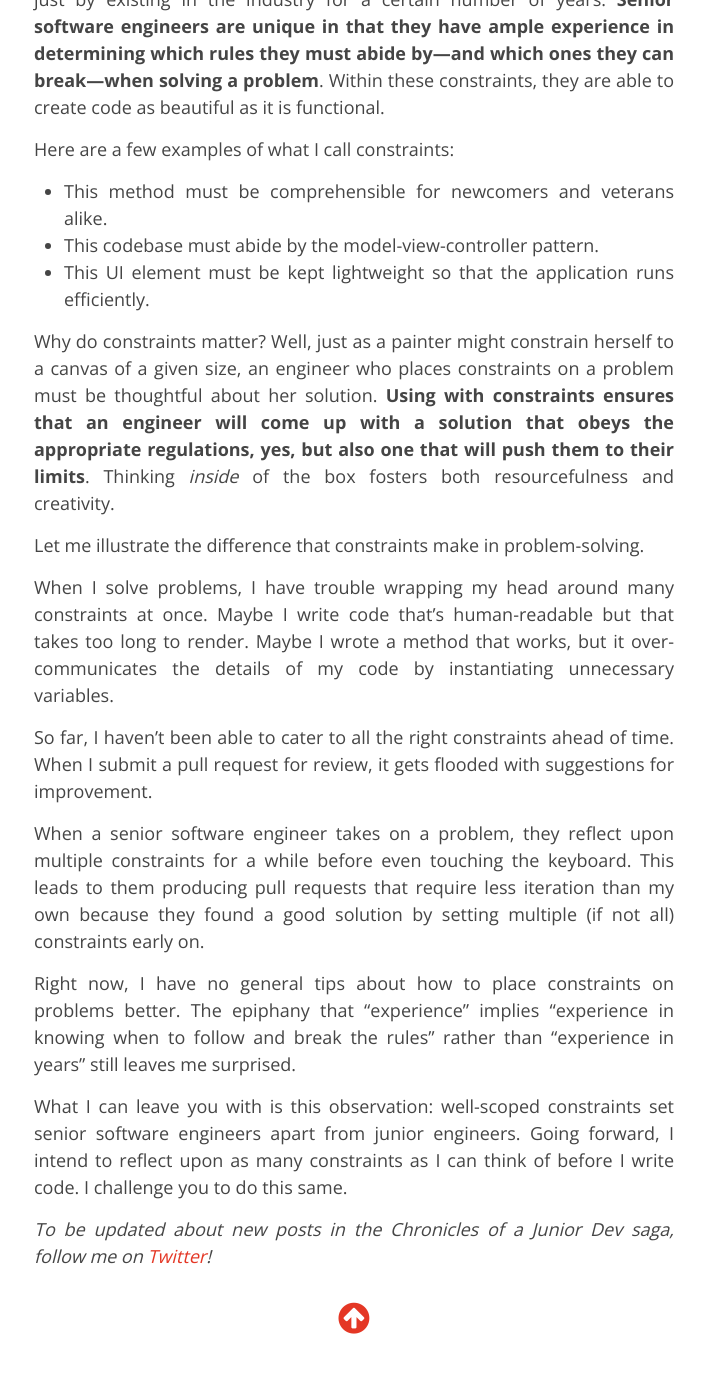
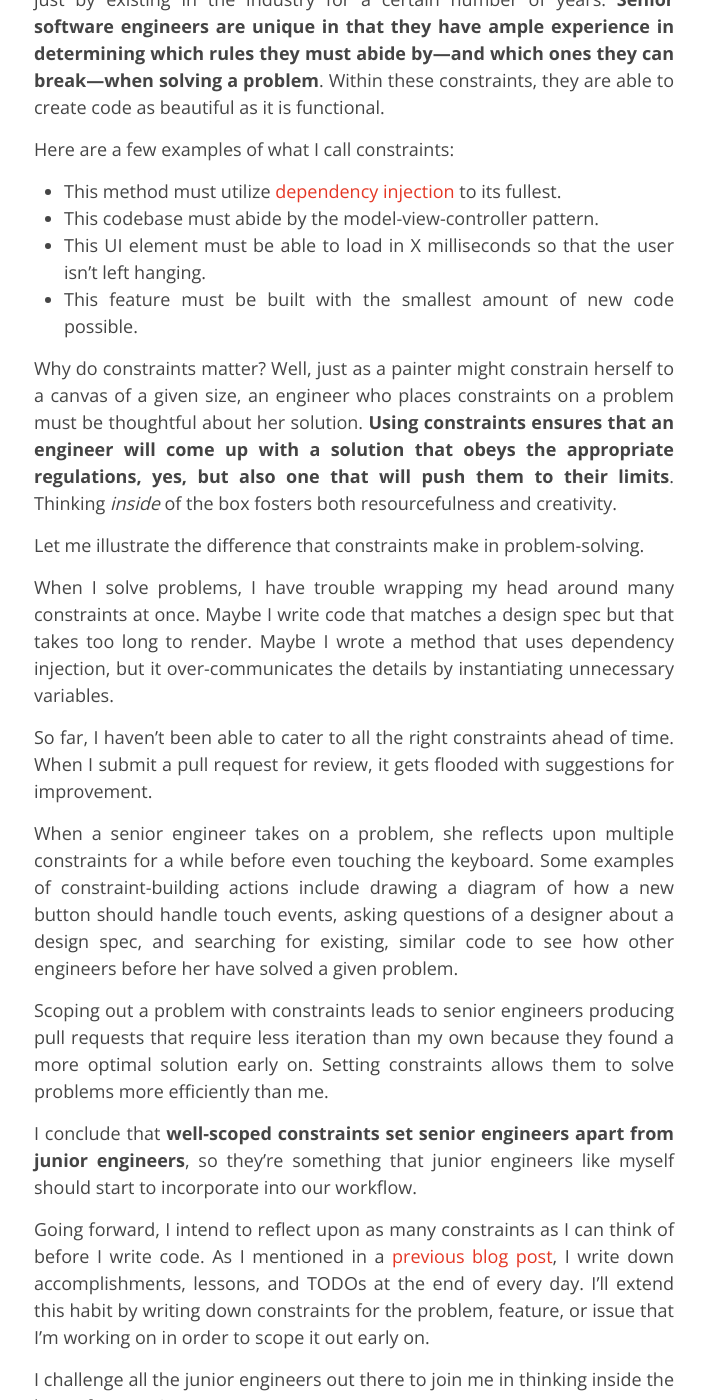
Before and after one commit to alainakafkes/chronicles, a Jekyll site: the page built from _posts/2017-09-25-constraints.markdown, in a window 1280 px wide and 1400 px high, scrolled down 819 px. Shown: the whole window, without its empty margins (286-991 px from the left). Built offline with Jekyll 4.4.1, drawn with Linux system fonts in a browser that asks for light colours; nearby versions of some CDN libraries; some web fonts are replaced; before the commit the page ends 2187 px from its top, so only the background shows below that; some of the changed text lies outside the part shown.

Commit message:
Updates 9/25 post because writing late night is not a great idea

```diff
--- a/_posts/2017-09-25-constraints.markdown
+++ b/_posts/2017-09-25-constraints.markdown
@@ -7,33 +7,38 @@ categories:
 
 It's been a little over a month (!!) since I started working at Medium. I've made it through the "I know absolutely nothing" phase, and now I'd place myself on the gradual upward curve of the [Dunning-Kruger effect graph](https://i.stack.imgur.com/aW6bZ.png)... but still near the bottom of that slope of enlightenment.
 
-I'm no senior software engineer, but I have a gained a better grasp on what I do and don't know.
+One month in, I have a gained a better grasp on what I do and don't know.
 
-Becoming cognizant of the limits of my knowledge has paradoxically made me feel more independent. In my third or fourth week, I noticed that I was able to work through tasks and build features myself. I can whip up a solution to the problems that I've tackled since then on my own.
+Becoming cognizant of the limits of my knowledge has paradoxically made me feel more independent. In my third or fourth week, I noticed that I was able to work through tasks and build features myself. I can whip up a solution in code on my own.
 
 As proud as that makes me feel, I am aware that my solutions aren't always the best solutions. In fact, they are often _not_ the best solutions. Sometimes my solutions fall flat because I don't develop them within well-thought-out problem-solving **constraints**.
 
-You bet I just emboldened constraints for a reason. I've long been told that experience distinguishes senior software engineers from their junior counterparts, but I never understood what "experience" meant. I abstractly thought that more years of engineering meant a greater likelihood of exposure to a panoply of problems.
+You bet I just emboldened constraints for a reason. I've long been told that "experience" distinguishes senior software engineers from their junior counterparts, but I never understood what "experience" meant. I abstractly thought that more years of engineering meant a greater likelihood of exposure to a panoply of problems, which in turn generated the skills to handle those problems.
 
 But, last week, I realized that you don't become a senior software engineer just by existing in the industry for a certain number of years. **Senior software engineers are unique in that they have ample experience in determining which rules they must abide by—and which ones they can break—when solving a problem**. Within these constraints, they are able to create code as beautiful as it is functional.
 
 Here are a few examples of what I call constraints:
-- This method must be comprehensible for newcomers and veterans alike.
+- This method must utilize [dependency injection](https://en.wikipedia.org/wiki/Dependency_injection) to its fullest.
 - This codebase must abide by the model-view-controller pattern.
-- This UI element must be kept lightweight so that the application runs efficiently.
+- This UI element must be able to load in X milliseconds so that the user isn't left hanging.
+- This feature must be built with the smallest amount of new code possible.
 
-Why do constraints matter? Well, just as a painter might constrain herself to a canvas of a given size, an engineer who places constraints on a problem must be thoughtful about her solution. **Using with constraints ensures that an engineer will come up with a solution that obeys the appropriate regulations, yes, but also one that will push them to their limits**. Thinking _inside_ of the box fosters both resourcefulness and creativity.
+Why do constraints matter? Well, just as a painter might constrain herself to a canvas of a given size, an engineer who places constraints on a problem must be thoughtful about her solution. **Using constraints ensures that an engineer will come up with a solution that obeys the appropriate regulations, yes, but also one that will push them to their limits**. Thinking _inside_ of the box fosters both resourcefulness and creativity.
 
 Let me illustrate the difference that constraints make in problem-solving.
 
-When I solve problems, I have trouble wrapping my head around many constraints at once. Maybe I write code that's human-readable but that takes too long to render. Maybe I wrote a method that works, but it over-communicates the details of my code by instantiating unnecessary variables.
+When I solve problems, I have trouble wrapping my head around many constraints at once. Maybe I write code that matches a design spec but that takes too long to render. Maybe I wrote a method that uses dependency injection, but it over-communicates the details by instantiating unnecessary variables.
 
 So far, I haven't been able to cater to all the right constraints ahead of time. When I submit a pull request for review, it gets flooded with suggestions for improvement.
 
-When a senior software engineer takes on a problem, they reflect upon multiple constraints for a while before even touching the keyboard. This leads to them producing pull requests that require less iteration than my own because they found a good solution by setting multiple (if not all) constraints early on.
+When a senior engineer takes on a problem, she reflects upon multiple constraints for a while before even touching the keyboard. Some examples of constraint-building actions include drawing a diagram of how a new button should handle touch events, asking questions of a designer about a design spec, and searching for existing, similar code to see how other engineers before her have solved a given problem.
 
-Right now, I have no general tips about how to place constraints on problems better. The epiphany that "experience" implies "experience in knowing when to follow and break the rules" rather than "experience in years" still leaves me surprised.
+Scoping out a problem with constraints leads to senior engineers producing pull requests that require less iteration than my own because they found a more optimal solution early on. Setting constraints allows them to solve problems more efficiently than me.
 
-What I can leave you with is this observation: well-scoped constraints set senior software engineers apart from junior engineers. Going forward, I intend to reflect upon as many constraints as I can think of before I write code. I challenge you to do this same.
+I conclude that **well-scoped constraints set senior engineers apart from junior engineers**, so they're something that junior engineers like myself should start to incorporate into our workflow.
+
+Going forward, I intend to reflect upon as many constraints as I can think of before I write code. As I mentioned in a [previous blog post](https://alainakafkes.github.io/chronicles/2017/08/28/feelings.html), I write down accomplishments, lessons, and TODOs at the end of every day. I'll extend this habit by writing down constraints for the problem, feature, or issue that I'm working on in order to scope it out early on.
+
+I challenge all the junior engineers out there to join me in thinking inside the box (of constraints), too.
 
 *To be updated about new posts in the Chronicles of a Junior Dev saga, follow me on [Twitter](https://twitter.com/alainakafkes)!*
```
Also changed, not shown: 2 other files.
